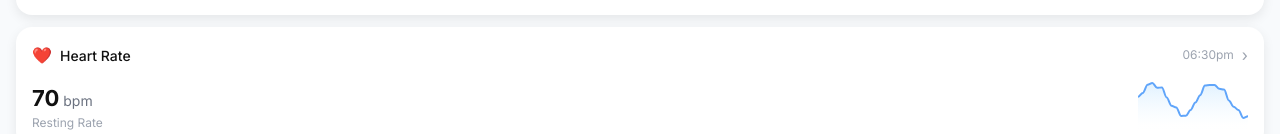
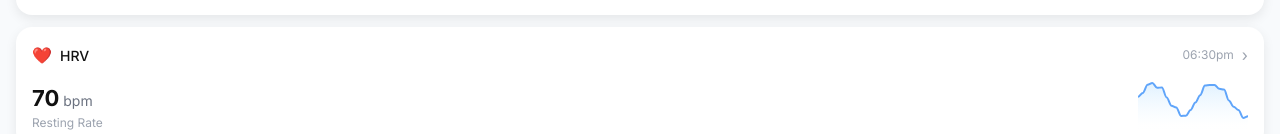
Before and after one commit to ranjith-1509/synapsis-intensity-calculator, a React (Create React App) app: page /dashboard in a window 1280 px wide. Shown: the part 618-752 px from the top of the page. Built offline with nearby package versions, Linux system fonts and the light colour scheme.

Commit message:
Update RecentSection to include title prop for RecentItem component, enhancing item display with customizable titles.

```diff
--- a/src/Components/dashboard/RecentSection.jsx
+++ b/src/Components/dashboard/RecentSection.jsx
@@ -82,7 +82,7 @@ const RecentSection = () => {
 
       <div>
         <RecentItem time="10:30am" bpm={72} onClick={() => openDetail("10:30 AM", 72)} />
-        <RecentItem time="06:30pm" bpm={70} onClick={() => openDetail("06:30 PM", 70)} />
+        <RecentItem time="06:30pm" title="HRV" bpm={70} onClick={() => openDetail("06:30 PM", 70)} />
       </div>
     </div>
   );
```
